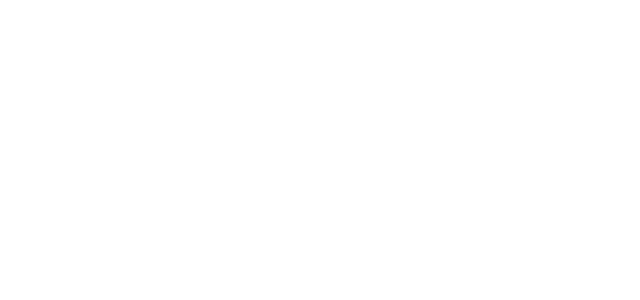
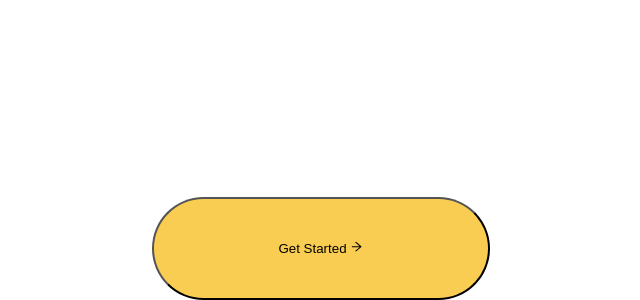
Before and after one commit to XinyuP/Access_Assist, a React (Create React App) app in the folder access-assist/: page / in a window 1280 px wide. Shown: the part 836-1136 px from the top of the page, without its empty margins (32-672 px from the left). Before the commit the page ends 870 px from the top, so only its background shows below. Built offline with nearby package versions, Linux system fonts and the light colour scheme.

Commit message:
home page

```diff
--- a/access-assist/src/App.js
+++ b/access-assist/src/App.js
@@ -16,9 +16,8 @@ function App() {
 				<Route index element={<Home />} />
 				<Route path='/contact' element={<Contact />} />
 				<Route path='/about' element={<About />} />
-        <Route path='/address' element={<Address />} />
-        <Route path='/map' element={<Map />} />
-
+				<Route path='/address' element={<Address />} />
+				<Route path='/map' element={<Map />} />
 			</Route>
 		</Routes>
 		// </BrowserRouter>
@@ -27,5 +26,4 @@ function App() {
 
 export default App;
 
-
 // 16 124 241
--- a/access-assist/src/routes/home/home.component.jsx
+++ b/access-assist/src/routes/home/home.component.jsx
@@ -1,5 +1,6 @@
 import React from 'react';
-import { AiOutlineArrowRight }from 'react-icons'
+import { AiOutlineArrowRight } from 'react-icons/ai';
+import { Link } from 'react-router-dom';
 
 import './home.styles.css';
 const Home = () => {
@@ -15,7 +16,13 @@ const Home = () => {
 					</p>
 				</div>
 				<h2 className='home-start'>Let's get started!</h2>
-				{/* <AiOutlineArrowRight/> */}
+
+				{/* <div className='home-arrow'><AiOutlineArrowRight /></div> */}
+				<Link to='/address'>
+					<div className='vertical-center'>
+						<button className='home-button'>Get Started <AiOutlineArrowRight/></button>
+					</div>
+				</Link>
 			</div>
 		</div>
 	);
--- a/access-assist/src/routes/home/home.styles.css
+++ b/access-assist/src/routes/home/home.styles.css
@@ -27,12 +27,37 @@
 	margin-bottom: 0px;
 }
 
-
-.home-spacer{
-    height: 30px;
+.home-spacer {
+	height: 30px;
 }
 
-.home-start{
-    text-align: center;
-    font-size: x-large;
+.home-start {
+	text-align: center;
+	font-size: x-large;
 }
+
+.home-arrow {
+	/* size: 500px; */
+	height: 400px;
+}
+
+.home-button {
+	position: absolute;
+	width: 338px;
+	height: 103px;
+	left: 184px;
+	top: 633px;
+
+	background: #f8cd51;
+	border-radius: 60px;
+}
+
+
+
+.vertical-center {
+  margin: 0;
+  position: absolute;
+  top: 50%;
+  -ms-transform: translateY(-50%);
+  transform: translateY(-50%);
+}
```
